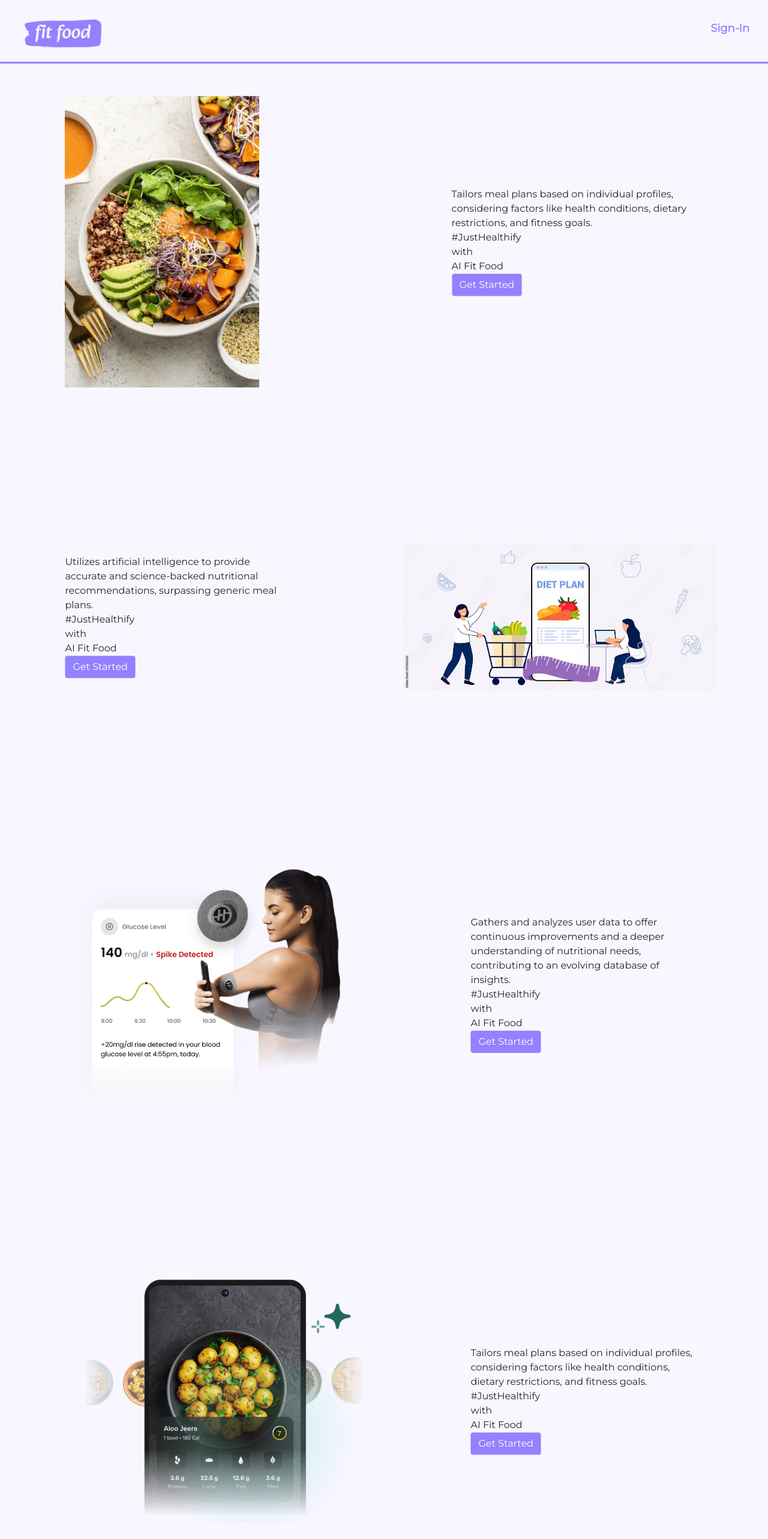
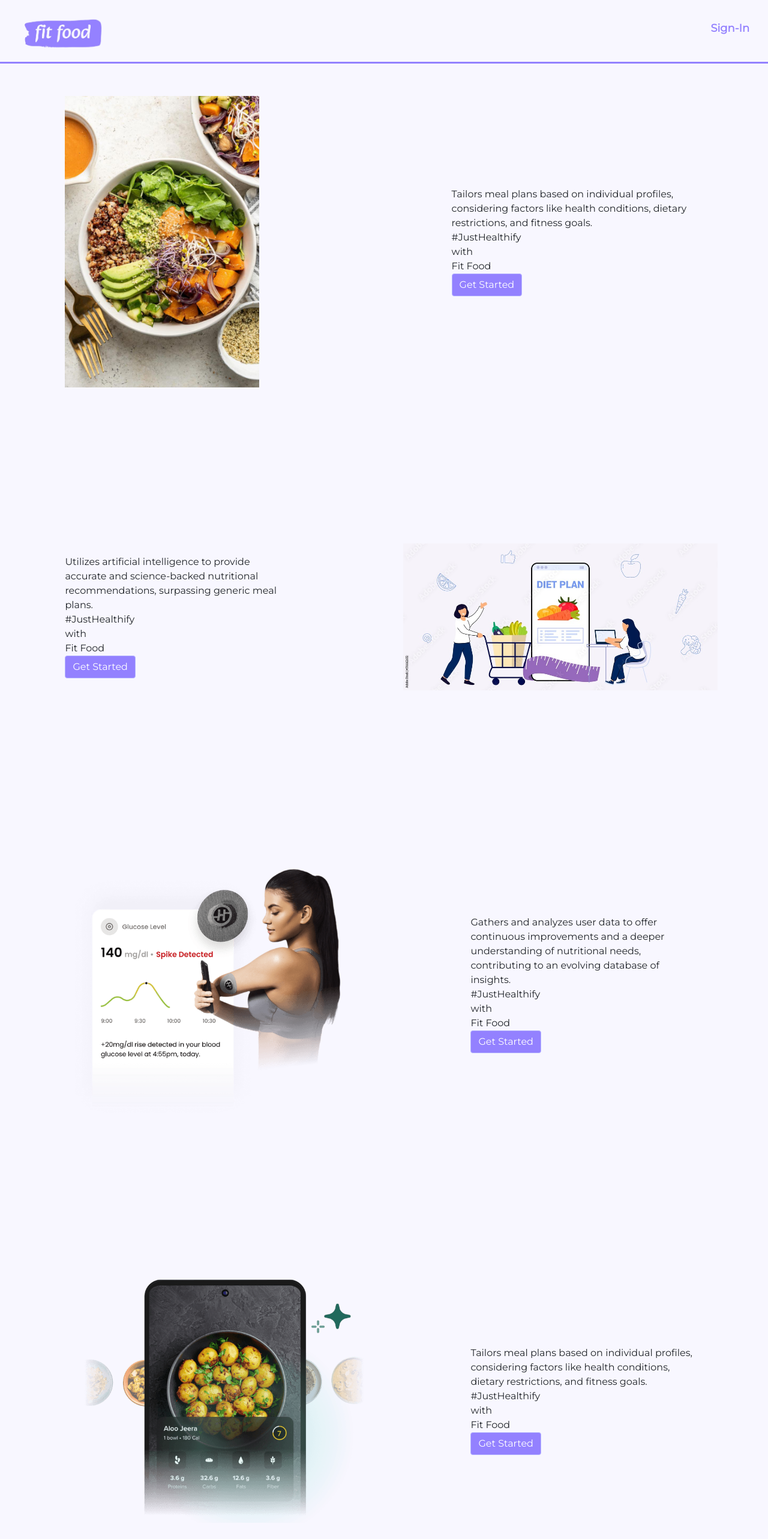
Before and after one commit to FaizShaikh0705/healthify-app, a React (Create React App) app in the folder client/: page / in a window 1280 px wide. Shown: the top 2566 px of the page at 60% size. Built offline with nearby package versions, Linux system fonts and the light colour scheme; a web font is replaced by a local one.

Commit message:
final changes

```diff
--- a/client/src/pages/Home/Home.js
+++ b/client/src/pages/Home/Home.js
@@ -33,7 +33,7 @@ const Home = () => {
                     <div className="text grey _24-px">#JustHealthify</div>
                     <div className="text grey medium-text _24-px"> with</div>
                   </div>
-                  <div className="text green">AI Fit Food</div>
+                  <div className="text green">Fit Food</div>
                 </div>
               </div>
               <div className="action">
@@ -56,7 +56,7 @@ const Home = () => {
                     <div className="text grey _24-px">#JustHealthify</div>
                     <div className="text grey medium-text _24-px"> with</div>
                   </div>
-                  <div className="text green">AI Fit Food</div>
+                  <div className="text green">Fit Food</div>
                 </div>
               </div>
               <div className="action">
@@ -95,7 +95,7 @@ const Home = () => {
                     <div className="text grey _24-px">#JustHealthify</div>
                     <div className="text grey medium-text _24-px"> with</div>
                   </div>
-                  <div className="text green">AI Fit Food</div>
+                  <div className="text green">Fit Food</div>
                 </div>
               </div>
               <div className="action">
@@ -126,7 +126,7 @@ const Home = () => {
                     <div className="text grey _24-px">#JustHealthify</div>
                     <div className="text grey medium-text _24-px"> with</div>
                   </div>
-                  <div className="text green">AI Fit Food</div>
+                  <div className="text green">Fit Food</div>
                 </div>
               </div>
               <div className="action">
--- a/client/src/pages/Questions/GoalQuestions.js
+++ b/client/src/pages/Questions/GoalQuestions.js
@@ -35,7 +35,7 @@ const GoalQuestions = ({ className, onNext, onBack }) => {
             // onNext();
             payTypSte();
             alert("Details successfully added");
-            window.location.reload();
+            // window.location.reload();
             history.push('/plans');
         } catch (error) {
             console.error('Error submitting form:', error);
```
